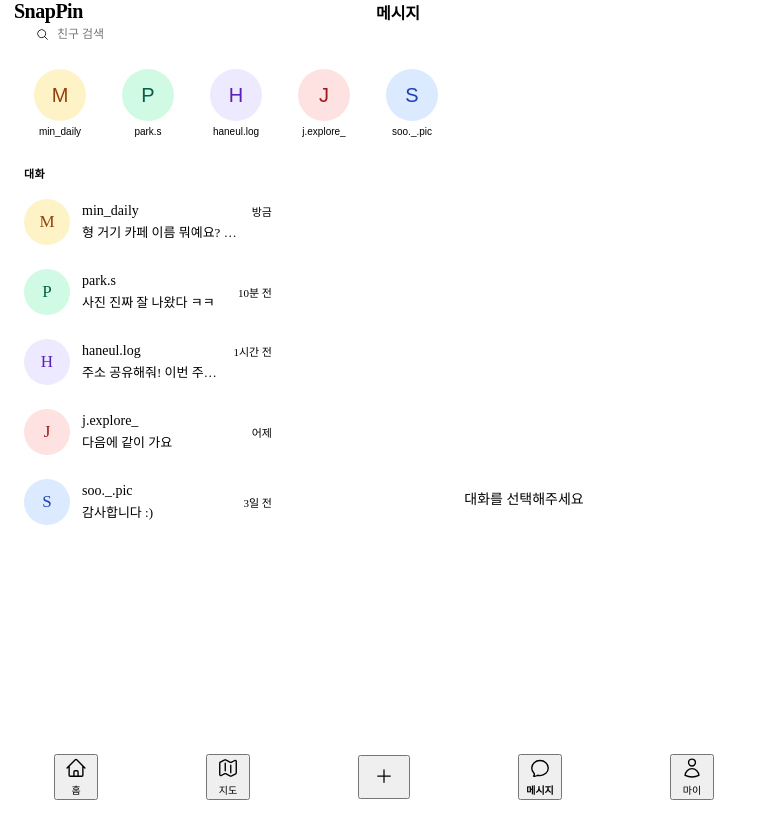
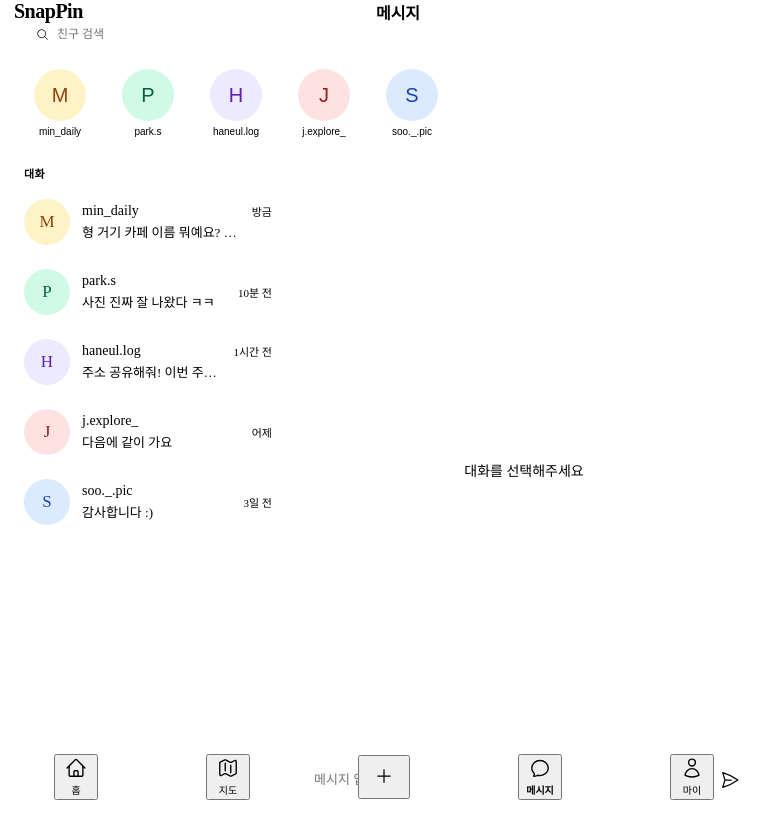
Before and after one commit to Yang-Hojoon/SnapPin, a React (Vite) app: page /message in a window 768 px wide. Built offline with nearby package versions, Linux system fonts and the light colour scheme; the HTML template or start-up script is replaced by a standard one.

Commit message:
messagepage update

```diff
--- a/src/pages/MessagePage/MessagePage.css
+++ b/src/pages/MessagePage/MessagePage.css
@@ -287,6 +287,7 @@
 .message__tablet { display: none; }
 .message__desktop { display: none; }
 
+/* ===== 태블릿 (768px ~ 1199px) ===== */
 @media (min-width: 768px) and (max-width: 1199px) {
   .message {
     padding-bottom: 0;
@@ -332,6 +333,20 @@
     flex-direction: column;
     overflow: hidden;
   }
+  /* 대화 미선택 시: 입력란을 항상 하단에 표시 */
+  .message__tablet-chat-placeholder {
+    flex: 1;
+    display: flex;
+    flex-direction: column;
+    overflow: hidden;
+  }
+  .message__tablet-chat-placeholder .message__empty {
+    flex: 1;
+  }
+  .message__tablet-chat-placeholder .message__chat-input {
+    flex-shrink: 0;
+    display: flex;
+  }
   .message__desktop-right .message__chat {
     flex: 1;
     min-height: 0;
@@ -346,9 +361,11 @@
   }
   .message__desktop-right .message__chat-input {
     flex-shrink: 0;
+    display: flex;
   }
 }
 
+/* ===== PC (1200px+) ===== */
 @media (min-width: 1200px) {
   .message {
     padding-bottom: 0;
--- a/src/pages/MessagePage/MessagePage.jsx
+++ b/src/pages/MessagePage/MessagePage.jsx
@@ -74,6 +74,62 @@ function ChatView({ selected, messages, input, onInput, onSend, onKey }) {
   if (!selected) return (
     <div className="message__empty"><p>대화를 선택해주세요</p></div>
   );
+  return (
+    <div className="message__chat">
+      <div className="message__chat-header">
+        <div className="message__avatar" style={{ background: selected.avatarColor, color: selected.avatarText }}>
+          {selected.user[0].toUpperCase()}
+        </div>
+        <span className="message__chat-name">{selected.user}</span>
+      </div>
+      <div className="message__chat-body">
+        {messages.map((msg, i) => (
+          <div key={i} className={`message__bubble-wrap ${msg.from === 'me' ? 'me' : 'other'}`}>
+            <div className={`message__bubble ${msg.from === 'me' ? 'me' : 'other'}`}>
+              <p>{msg.text}</p>
+            </div>
+            <span className="message__bubble-time">{msg.time}</span>
+          </div>
+        ))}
+      </div>
+      <div className="message__chat-input">
+        <input
+          className="message__chat-input-field"
+          placeholder="메시지 입력..."
+          value={input}
+          onChange={e => onInput(e.target.value)}
+          onKeyDown={onKey}
+        />
+        <button className="message__chat-send" onClick={onSend}>
+          <PaperAirplaneIcon style={{ width: '20px', height: '20px' }} />
+        </button>
+      </div>
+    </div>
+  );
+}
+
+/* 태블릿 전용: 대화 미선택 시에도 입력란 표시 */
+function TabletChatView({ selected, messages, input, onInput, onSend, onKey }) {
+  if (!selected) {
+    return (
+      <div className="message__tablet-chat-placeholder">
+        <div className="message__empty"><p>대화를 선택해주세요</p></div>
+        <div className="message__chat-input">
+          <input
+            className="message__chat-input-field"
+            placeholder="메시지 입력..."
+            value={input}
+            onChange={e => onInput(e.target.value)}
+            onKeyDown={onKey}
+            disabled
+          />
+          <button className="message__chat-send" disabled>
+            <PaperAirplaneIcon style={{ width: '20px', height: '20px' }} />
+          </button>
+        </div>
+      </div>
+    );
+  }
   return (
     <div className="message__chat">
       <div className="message__chat-header">
@@ -194,7 +250,7 @@ function MessagePage() {
               <ConversationList selected={selected} onSelect={setSelected} />
             </div>
             <div className="message__desktop-right">
-              <ChatView
+              <TabletChatView
                 selected={selected}
                 messages={currentMessages}
                 input={input}
```
